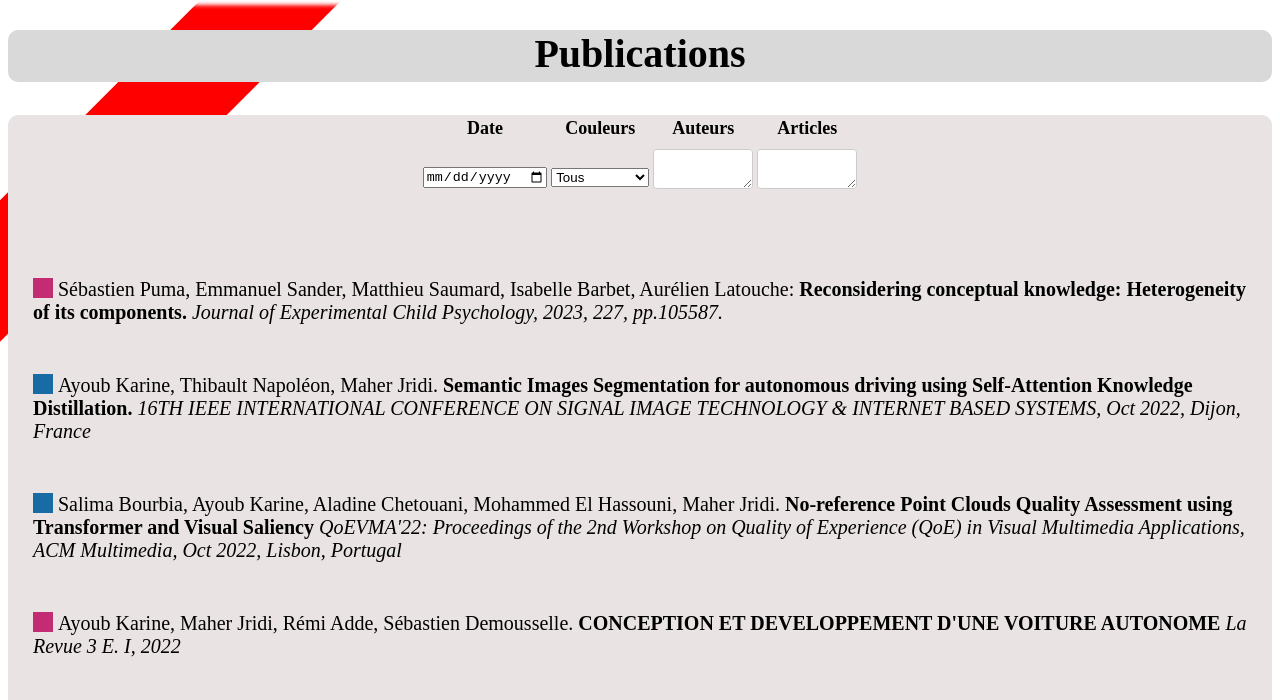
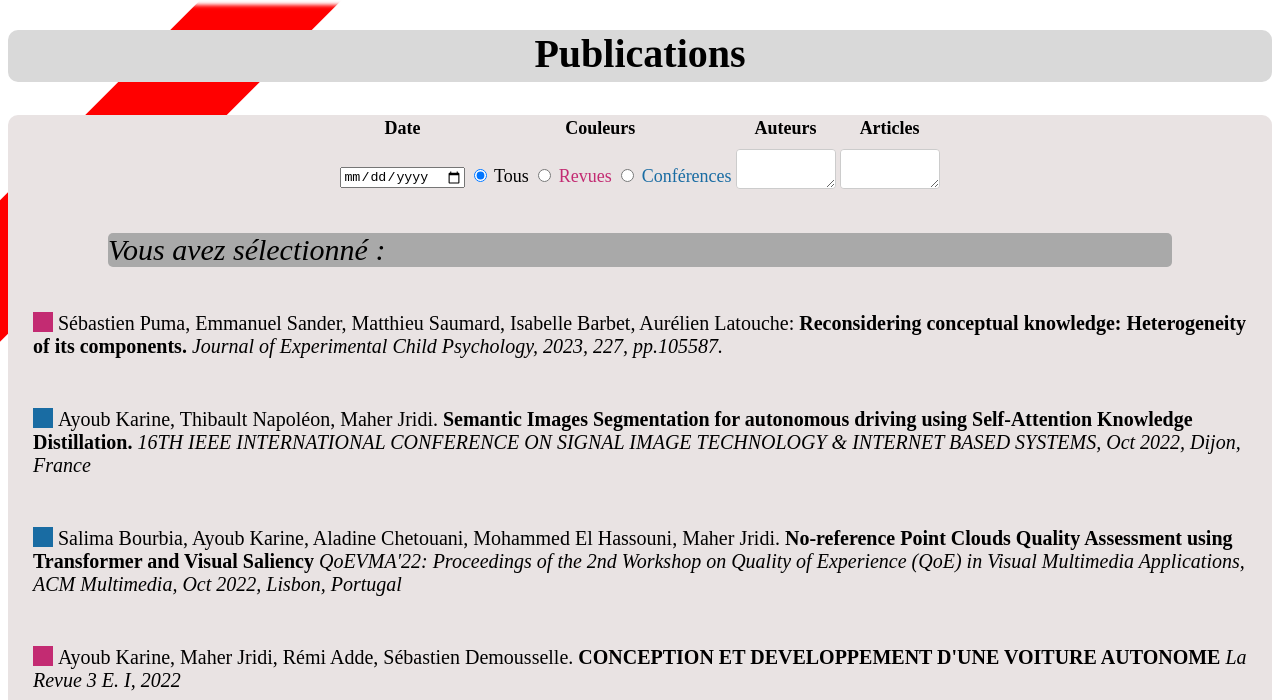
Before and after one commit to groupe5CIR1n/groupe5cir1n_JS.github.io, a plain HTML site: page publications.html in a window 1280 px wide. Shown: the part 87-787 px from the top of the page. Drawn offline with nearby package versions, Linux system fonts and the light colour scheme.

Commit message:
Fixed publications and made it match the requires'

```diff
--- /dev/null
+++ b/CSS/publications.css
@@ -0,0 +1,7 @@
+#radioOpt2 {
+    color: #c32b72;
+}
+
+#radioOpt3 {
+    color: #196ca3;
+}
--- a/JS/publication.js
+++ b/JS/publication.js
@@ -34,8 +34,11 @@
     }
 }
 
-function modifColo(){
-    var colo = document.querySelector('#selectedColor');
+function modifColo(color) {
+
+    var coloSearch = "label[for=" + color.id + "]";
+    var colo = document.querySelector(coloSearch);
+    // var colo = document.querySelector('#selectedColor');
     var sel = document.getElementById('selec');
 
     for(let i=0;i<sel.children.length;i++){
@@ -48,14 +51,12 @@
     elemColo.setAttribute("class","select Colo");
     elemColo.setAttribute("onclick","unclick(this)");
     elemColo.setAttribute("value",colo.value);
-    elemColo.innerText=colo.value;
+    elemColo.innerText=colo.innerHTML;
 
     var alreadythereDarling = sel.innerHTML;
 
     sel.innerHTML=alreadythereDarling+elemColo.outerHTML+' ';
-    if(sel.children.length>0){
-        Choix();
-    }
+    Choix();
 }
 
 function addAut(){
@@ -79,10 +80,7 @@
         sel.innerHTML=alreadythereDarling+elemAut.outerHTML+' ';
     }
 
-
-    if(sel.children.length>0){
-        BOOM();;
-    }
+    Choix();;
 }
 
 function addArt(){
@@ -106,9 +104,7 @@
         sel.innerHTML=alreadythereDarling+elemArt.outerHTML+' ';
     }
 
-    if(sel.children.length>0){
-        Choix();
-    }
+    Choix();
 }
 
 function unclick(pos){
@@ -118,7 +114,7 @@
     Choix();
 }
 
-function Choix();{
+function Choix() {
     //paramettres généreaux (liste des attributs + liste des articles)
     var allParam = document.getElementById("selec");
     var ArticlePos = document.getElementById("place-for-article");
@@ -161,10 +157,13 @@
         for(let i=0;i<ArticlePos.children.length;i++){ //pour tout les articles
             if(ArticlePos.children[i].getAttribute("class")=="flex-uncenter "+colo.innerText){ //on vérifie que l'article possède les attributs voulus
                 ArticlePos.children[i].style.display='block'; //on affiche l'attribut
+                console.log("yes");
             }
             else{
                 ArticlePos.children[i].style.display='none';
+                console.log("no");
             }
+            console.log(ArticlePos.children[i]);
         }
     }
     else{
@@ -184,16 +183,17 @@
             }
         }
     }
-    else{
-        for(let i=0;i<ArticlePos.children.length;i++){
-            ArticlePos.children[i].style.display='block';
-        }
-    }
+    // else{
+    //     for(let i=0;i<ArticlePos.children.length;i++){
+    //         ArticlePos.children[i].style.display='block';
+    //     }
+    // }
 
     //filtre Auteur
     if(AuthenticatorAssertionResponse.textContent!=''){
         for(let i=0;i<ArticlePos.children.length;i++){
-            if(ArticlePos.children[i].innerText.indexOf(aut.innerHTML)!=-1 && ArticlePos.children[i].style.display=='block'){
+            // if(ArticlePos.children[i].innerText.indexOf(aut.innerHTML)!=-1 && ArticlePos.children[i].style.display=='block'){
+                if(ArticlePos.children[i].children[0].children[1].innerText.indexOf(aut.innerHTML)!=-1 && ArticlePos.children[i].style.display=='block'){
                 ArticlePos.children[i].style.display='block';
             }
             else{
--- a/publications.html
+++ b/publications.html
@@ -7,6 +7,7 @@
     <link href="https://fonts.googleapis.com/icon?family=Material+Icons" rel="stylesheet">
     <link rel="stylesheet" href="https://fonts.googleapis.com/css2?family=Material+Symbols+Outlined:opsz,wght,FILL,GRAD@20..48,100..700,0..1,-50..200" />
     <link href="style.css" rel="stylesheet">
+    <link href="CSS/publications.css" rel="stylesheet">
     <script src="JS/general.js" defer></script>
     <script src="JS/publication.js" defer></script>
 </head>
@@ -68,11 +69,20 @@
                         <input id="date" type="date" onkeyup="modifDate()">
                     </td>
                     <td>
-                        <select id="selectedColor" class="form-select" aria-label="Default select example" onchange="modifColo()">
+                        <span id="selectedColor">
+                            <input type="radio" name="selectedColor" id="radioTous" checked="checked" onchange="modifColo(this)">
+                            <label for="radioTous" id = "radioOpt1">Tous</label>
+                            <input type="radio" name="selectedColor" id="radioRevues" onchange="modifColo(this)">
+                            <label for="radioRevues" id = "radioOpt2">Revues</label>
+                            <input type="radio" name="selectedColor" id="radioConferences" onchange="modifColo(this)">
+                            <label for="radioConferences" id = "radioOpt3">Conférences</label>
+                        </span>
+
+                        <!-- <select id="selectedColor" class="form-select" aria-label="Default select example" onchange="modifColo()">
                             <option selected>Tous</option>
                             <option style="background-color: #c32b72">Revues </option>
                             <option style="background-color: #196ca3">Conférences</option>
-                        </select>
+                        </select> -->
                     </td>
                     <td>
                         <textarea id="aut" class="publi" onkeyup="addAut()"></textarea>
@@ -90,7 +100,7 @@
                 <div class="flex-uncenter Revues">
                     <p>
                         <span id="carre-revue"></span>
-                        Sébastien Puma, Emmanuel Sander, Matthieu Saumard, Isabelle Barbet, Aurélien Latouche:
+                        <span id="authors">Sébastien Puma, Emmanuel Sander, Matthieu Saumard, Isabelle Barbet, Aurélien Latouche:</span>
                         <b>Reconsidering conceptual knowledge: Heterogeneity of its components.</b>
                         <i>Journal of Experimental Child Psychology, 2023, 227, pp.105587.</i>
                     </p>
@@ -99,7 +109,7 @@
                 <div class="flex-uncenter Conférences">
                     <p class="">
                         <span id="carre-congres"></span>
-                        Ayoub Karine, Thibault Napoléon, Maher Jridi.
+                        <span id="authors">Ayoub Karine, Thibault Napoléon, Maher Jridi.</span>
                         <b>Semantic Images Segmentation for autonomous driving using Self-Attention Knowledge Distillation.</b>
                         <i>16TH IEEE INTERNATIONAL CONFERENCE ON SIGNAL IMAGE TECHNOLOGY & INTERNET BASED SYSTEMS, Oct 2022, Dijon, France</i>
                     </p>
@@ -108,7 +118,7 @@
                 <div class="flex-uncenter Conférences">
                     <p>
                         <span id="carre-congres"></span>
-                        Salima Bourbia, Ayoub Karine, Aladine Chetouani, Mohammed El Hassouni, Maher Jridi.
+                        <span id="authors">Salima Bourbia, Ayoub Karine, Aladine Chetouani, Mohammed El Hassouni, Maher Jridi.</span>
                         <b>No-reference Point Clouds Quality Assessment using Transformer and Visual Saliency</b>
                         <i>QoEVMA'22: Proceedings of the 2nd Workshop on Quality of Experience (QoE) in Visual Multimedia Applications, ACM Multimedia, Oct 2022, Lisbon, Portugal</i>
                     </p>
@@ -117,7 +127,7 @@
                 <div class="flex-uncenter Revues">
                     <p>
                         <span id="carre-revue"></span>
-                        Ayoub Karine, Maher Jridi, Rémi Adde, Sébastien Demousselle.
+                        <span id="authors">Ayoub Karine, Maher Jridi, Rémi Adde, Sébastien Demousselle.</span>
                         <b>CONCEPTION ET DEVELOPPEMENT D'UNE VOITURE AUTONOME</b>
                         <i>La Revue 3 E. I, 2022</i>
                     </p>
@@ -126,7 +136,7 @@
                 <div class="flex-uncenter Revues">
                     <p>
                         <span id="carre-revue"></span>
-                        Sylvain Lefebvre, Maher Jridi.
+                        <span id="authors">Sylvain Lefebvre, Maher Jridi.</span>
                         <b>Mutualisation des Ressources IOT par Conteneurisation de Passerelle.</b>
                         <i>La Revue 3 E. I, 2022, Intelligence Artificielle et Génie Électrique 2ème partie, 109, pp.69</i>
                     </p>
```
